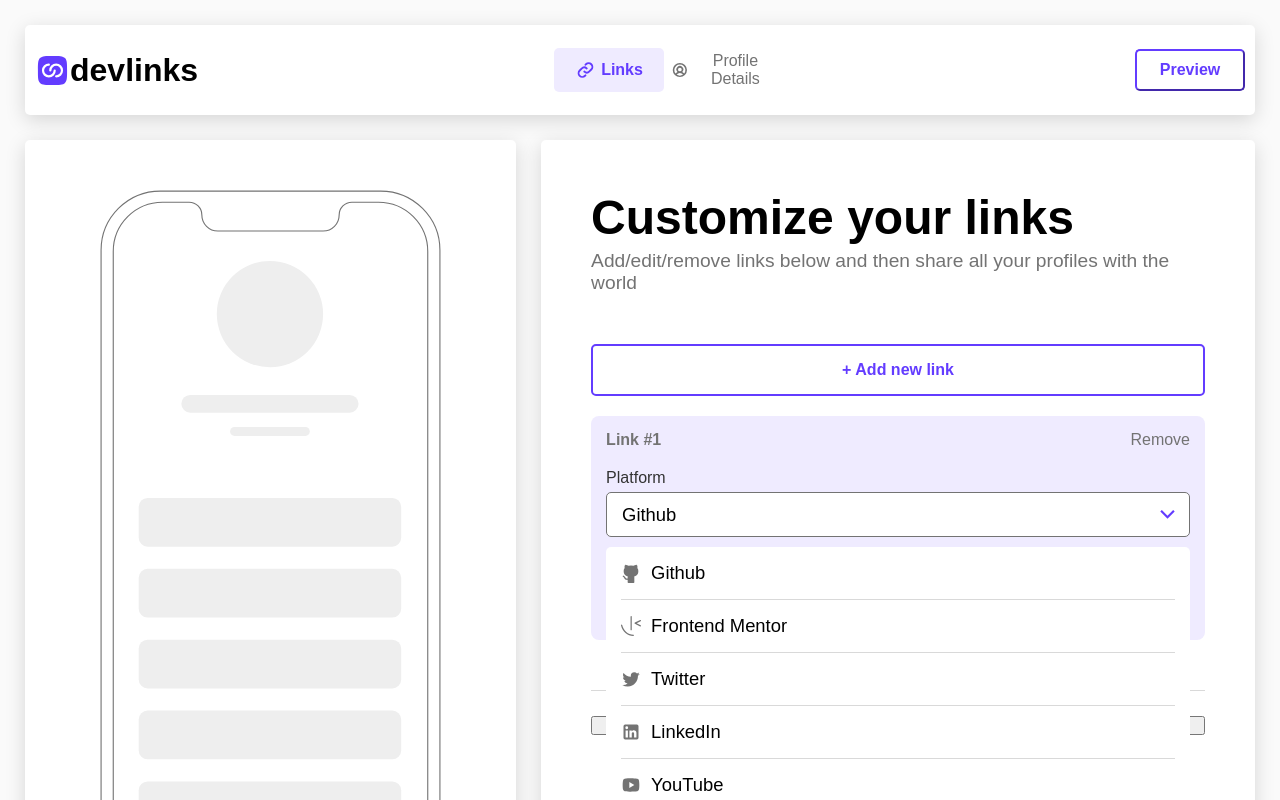
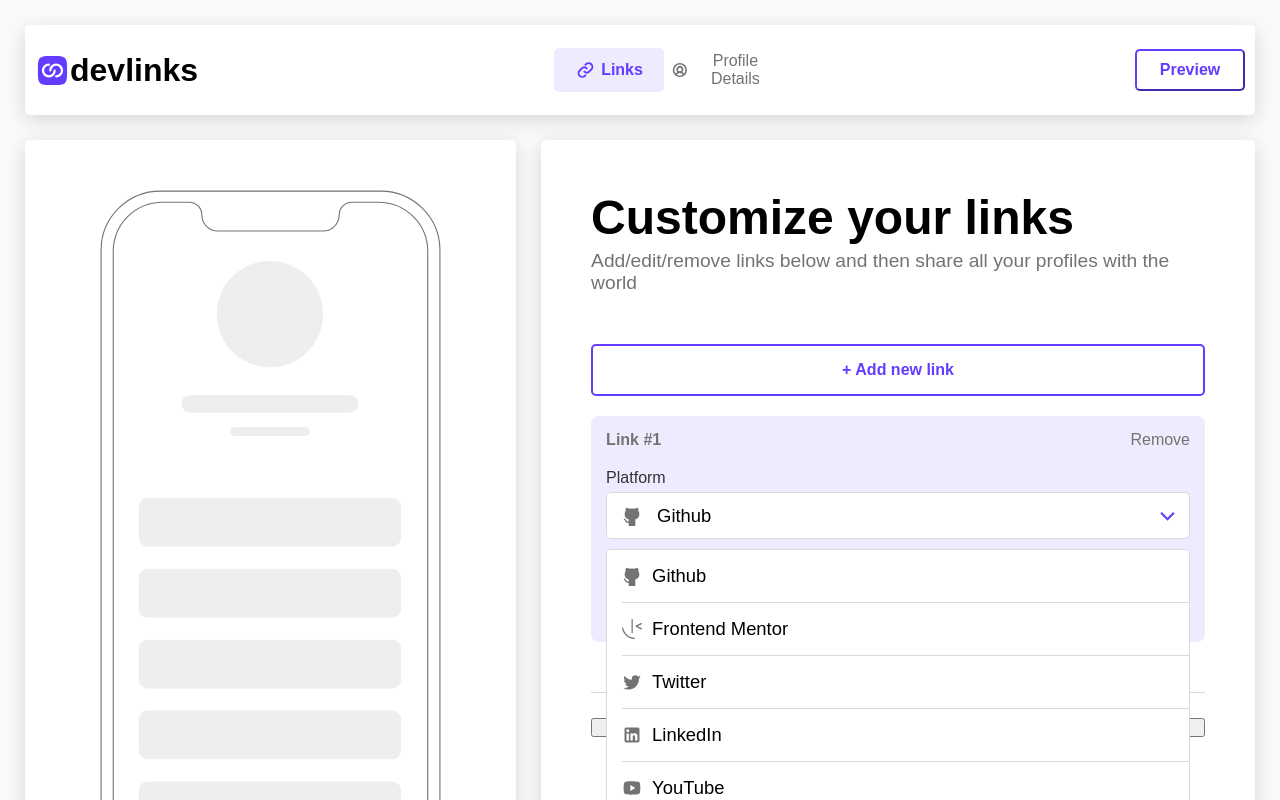
Before and after one commit to Yahyawi99/Link-sharing-app, a Next.js app: page / in a window 1280 px wide. Shown: the top 800 px of the page. Built offline with nearby package versions, Linux system fonts and the light colour scheme; a web font is replaced by a local one.

Commit message:
working on dropdow

```diff
--- a/components/home/dropdown.tsx
+++ b/components/home/dropdown.tsx
@@ -6,17 +6,28 @@
 import styles from "@/styles/pages/home/dropdown.module.css";
 
 export default function Dropdown() {
-  const [choice, setChoice] = useState(platforms[0]);
+  const [platformChoice, setPlatformChoice] = useState(platforms[0]);
+
+  const formatIconName = (initialName: string) => {
+    return initialName.toLocaleLowerCase().split(/\.| /).join("");
+  };
 
   return (
     <div className={styles.container}>
       <label htmlFor="platformName">Platform</label>
-      {/* <div> */}
+      <div>
+        <Image
+          src={`/icons/select-icons/icon-${formatIconName(platformChoice)}.svg`}
+          alt="platform"
+          width={20}
+          height={20}
+        />
+
         <input
           id="platformName"
           type="text"
           name="platform"
-        value={choice}
+          value={platformChoice}
           readOnly
         />
         <Image
@@ -25,24 +36,21 @@
           width={15}
           height={15}
         />
-      {/* </div> */}
+      </div>
 
       <div className={styles.platforms}>
         {platforms.map((platform, i) => {
-          const iconName = platform.toLocaleLowerCase().split(/\.| /).join("");
-
           return (
-            <div key={i} className={styles.platform}>
-              {/* <Image
-                src={`/icons/select-icons/icon-${iconName}.svg`}
-                alt={platform}
-                width={20}
-                height={20}
-              /> */}
-
+            <div
+              key={i}
+              className={styles.platform}
+              onClick={() => setPlatformChoice(platform)}
+            >
               <span
                 style={{
-                  maskImage: `url(/icons/select-icons/icon-${iconName}.svg)`,
+                  maskImage: `url(/icons/select-icons/icon-${formatIconName(
+                    platform
+                  )}.svg)`,
                 }}
               ></span>
               <p>{platform}</p>
--- a/styles/pages/home/dropdown.module.css
+++ b/styles/pages/home/dropdown.module.css
@@ -2,25 +2,39 @@
   position: relative;
 }
 
-.container>img {
+.container>div>img:nth-child(3) {
   position: absolute;
   right: 15px;
   bottom: 15px;
   transform-origin: center;
 }
 
+.container>div {
+  width: 100%;
+  display: flex;
+  background-color: var(--white);
+  border: 1px solid var(--light-grey);
+  border-radius: 5px;
+  padding-left: 15px;
+}
+
+.container>div:nth-child(2) {
+  align-items: center;
+}
+
+.container>div input {
+  border: none;
+}
+
+/* ===============PLatform=============== */
 .platforms {
-  width: 100%;
   max-height: 300px;
-  display: flex;
   flex-direction: column;
   gap: 10px;
-  background-color: var(--white);
-  border-radius: 5px;
   position: absolute;
   top: calc(100% + 10px);
   overflow-y: scroll;
-  padding: 15px;
+  padding: 15px 0;
 }
 
 .platform {
@@ -58,6 +72,7 @@
   color: var(--purple);
 }
 
+
 /* ========================== */
 .opened>img {
   transform: rotate(180deg);
--- a/styles/pages/home/links.module.css
+++ b/styles/pages/home/links.module.css
@@ -80,7 +80,7 @@
 .link input {
   height: 45px;
   font-size: 1.15rem;
-  border: 1px solid var(--grey);
+  border: 1px solid var(--light-grey);
   border-radius: 5px;
   outline: none;
   padding-left: 15px;
```
Lines whose indentation alone changed are shown as unchanged.
